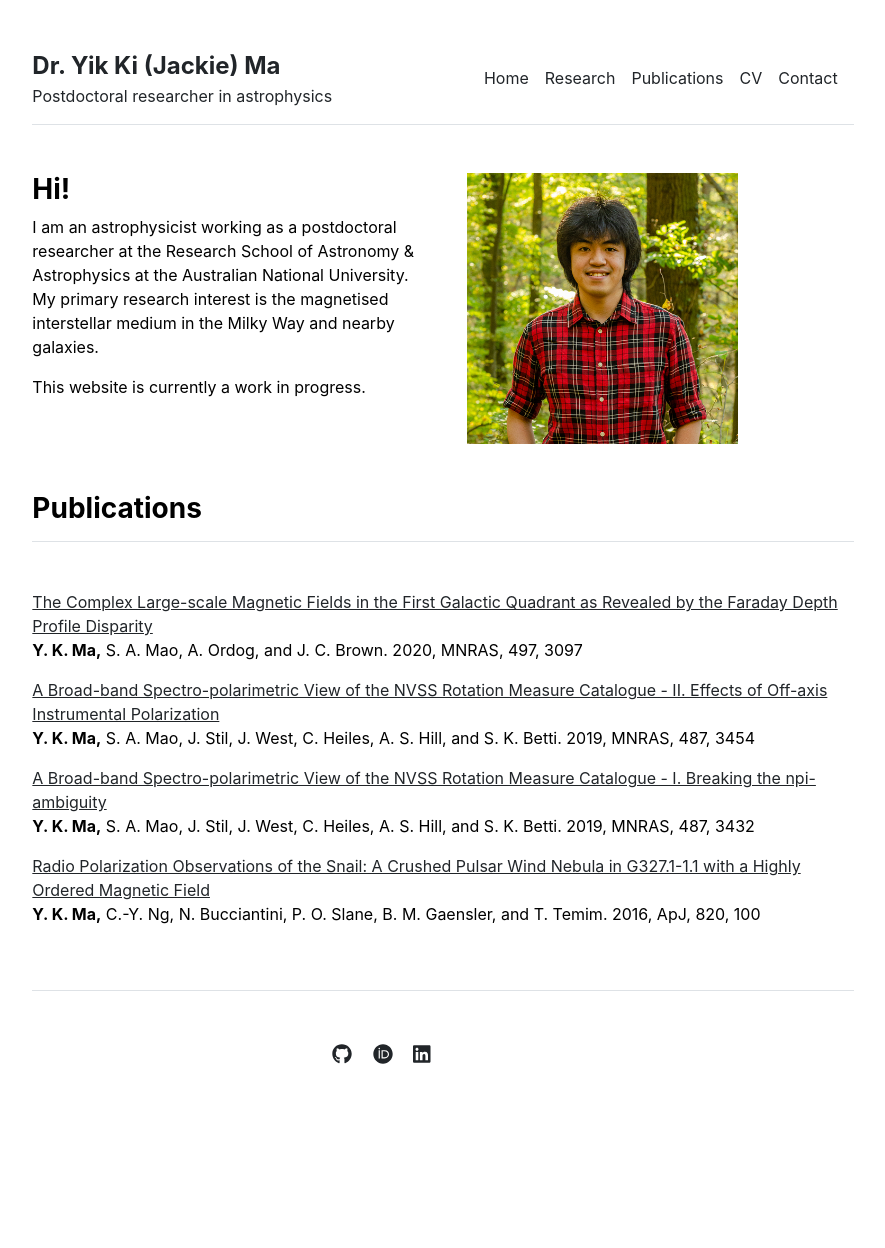
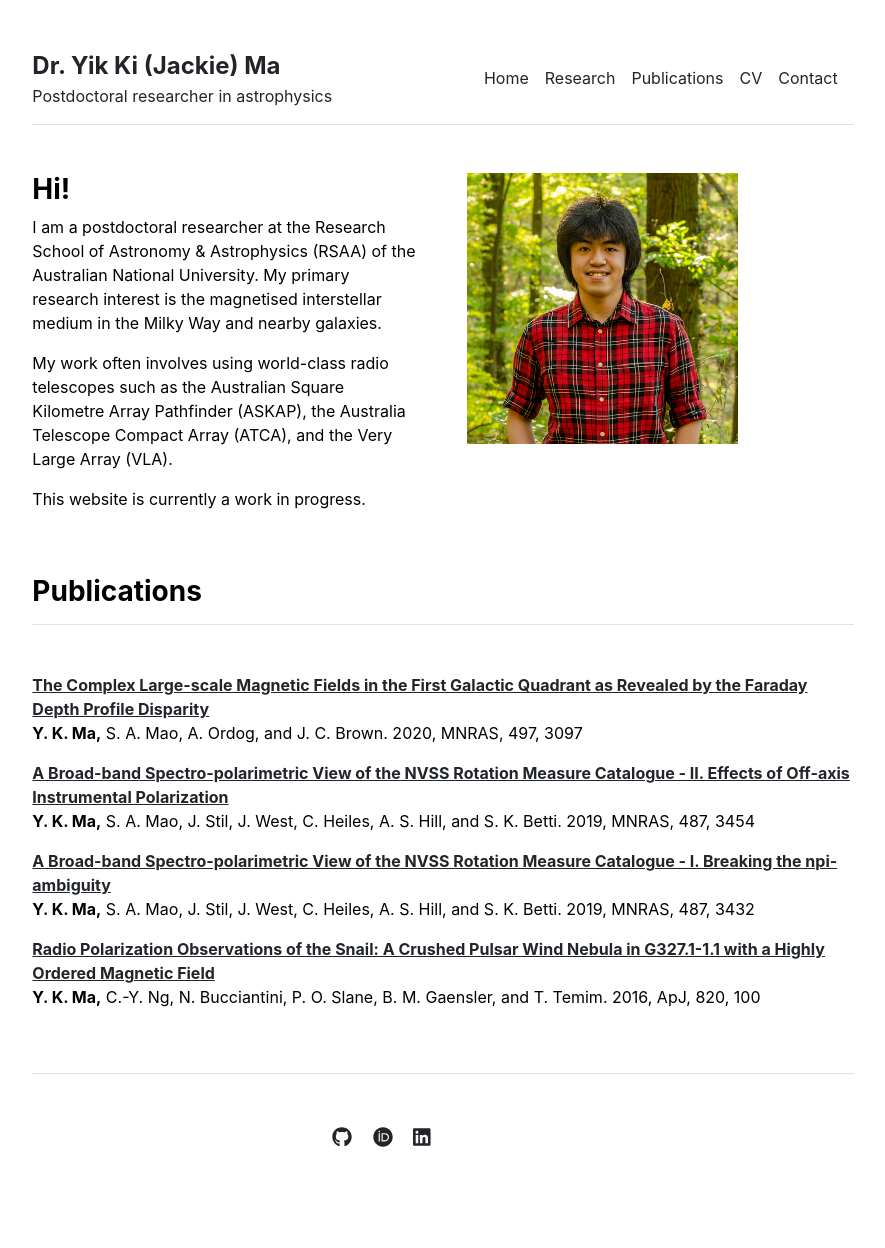
Before and after one commit to jackieykma/jackieykma.github.io, a Jekyll site: the page built from index.md, in a window 1280 px wide. Shown: the whole page, without its empty margins (197-1082 px from the left). Built offline with Jekyll 4.4.1, drawn with Linux system fonts in a browser that asks for light colours; before the commit the page ends 1165 px from its top, so only the background shows below that.

Commit message:
Adding various details; using smaller & more relevant pictures

```diff
--- a/_data/settings.yml
+++ b/_data/settings.yml
@@ -6,7 +6,7 @@
 - {name: 'Contact', url: '/contact'}
 
 research:
-- {title: 'The magnetic fields in the Milky Way', description: 'To be added...', image: 'assets/img/primary-investigator.jpg', url: 'mw_bfield'}
+- {title: 'The magnetic fields in the Milky Way', description: 'To be added...', image: 'assets/img/planck_dust_pol.jpg', url: 'mw_bfield'}
 
 social:
 - {icon: 'github', link: 'https://github.com/jackieykma'}
@@ -14,4 +14,4 @@
 - {icon: 'linkedin', link: 'https://www.linkedin.com/in/yik-ki-jackie-ma-a95018b2/'}
 
 contacts:
-- {name: 'Dr. Yik Ki (Jackie) Ma', title: 'Postdoctoral Researcher', department: 'Research School of Astronomy & Astrophysics', institution: 'Australian National University', institution_address: 'Canberra, ACT 2611, Australia', host: '(Currently hosted by MPIfR, Bonn, Germany)', phone: '+49 228-525-152', email: 'yikki.ma[at]anu.edu.au', office: '', image: 'assets/img/contact.jpg'}
+- {name: 'Dr. Yik Ki (Jackie) Ma', title: 'Postdoctoral Researcher', department: 'Research School of Astronomy & Astrophysics', institution: 'Australian National University', institution_address: 'Canberra, ACT 2611, Australia', host: '(Currently hosted by MPIfR, Bonn, Germany)', phone: '+49 228-525-152', email: 'yikki.ma[at]anu.edu.au', office: '', image: 'assets/img/portrait.jpg'}
--- a/_includes/contact.html
+++ b/_includes/contact.html
@@ -14,7 +14,7 @@
            E-mail: {{ contact.email }}</p>
       </div>
       <div class="col-md-6">
-        <img src="{{ site.github.url }}/{{ contact.image }}" alt="Contact" width="100%">
+        <img src="{{ site.github.url }}/{{ contact.image }}" alt="Contact" width="70%">
       </div>
     </div>
     {% endfor %}
--- a/_includes/publications.html
+++ b/_includes/publications.html
@@ -3,12 +3,12 @@
     <h3 class="fw-bold border-bottom pb-3 mb-5">Publications</h3>
     {% if page.title == "Home" %}
       {% for item in site.data.publications.featured %}
-        <p><a href="{{ item.url }}">{{ item.name }}</a><br>
+        <p><a href="{{ item.url }}"><b>{{ item.name }}</b></a><br>
            {{ item.details }}</p>
       {% endfor %}
     {% else %}
       {% for item in site.data.publications.index %}
-        <p><a href="{{ item.url }}">{{ item.name }}</a><br>
+        <p><a href="{{ item.url }}"><b>{{ item.name }}</b></a><br>
            {{ item.details }}</p>
       {% endfor %}
     {% endif %}
--- a/_layouts/research.html
+++ b/_layouts/research.html
@@ -4,7 +4,7 @@
 
 {{ content }}
 
-<h3 class="fw-bold border-bottom pb-3 mb-5">Research Topics</h3>
+<h3 class="fw-bold border-bottom pb-3 mb-5">Research Interests</h3>
 {% for research in site.data.settings.research %}
 <div class="row g-5 mb-5">
   <div class="col-md-6">
--- a/index.md
+++ b/index.md
@@ -3,6 +3,8 @@
 title: "Home"
 ---
 
-I am an astrophysicist working as a postdoctoral researcher at the Research School of Astronomy & Astrophysics at the Australian National University. My primary research interest is the magnetised interstellar medium in the Milky Way and nearby galaxies.
+I am a postdoctoral researcher at the Research School of Astronomy & Astrophysics (RSAA) of the Australian National University. My primary research interest is the magnetised interstellar medium in the Milky Way and nearby galaxies.
+
+My work often involves using world-class radio telescopes such as the Australian Square Kilometre Array Pathfinder (ASKAP), the Australia Telescope Compact Array (ATCA), and the Very Large Array (VLA).
 
 This website is currently a work in progress.
```
Also changed, not shown: assets/img/planck_dust_pol.jpg (added), 1 other file.
